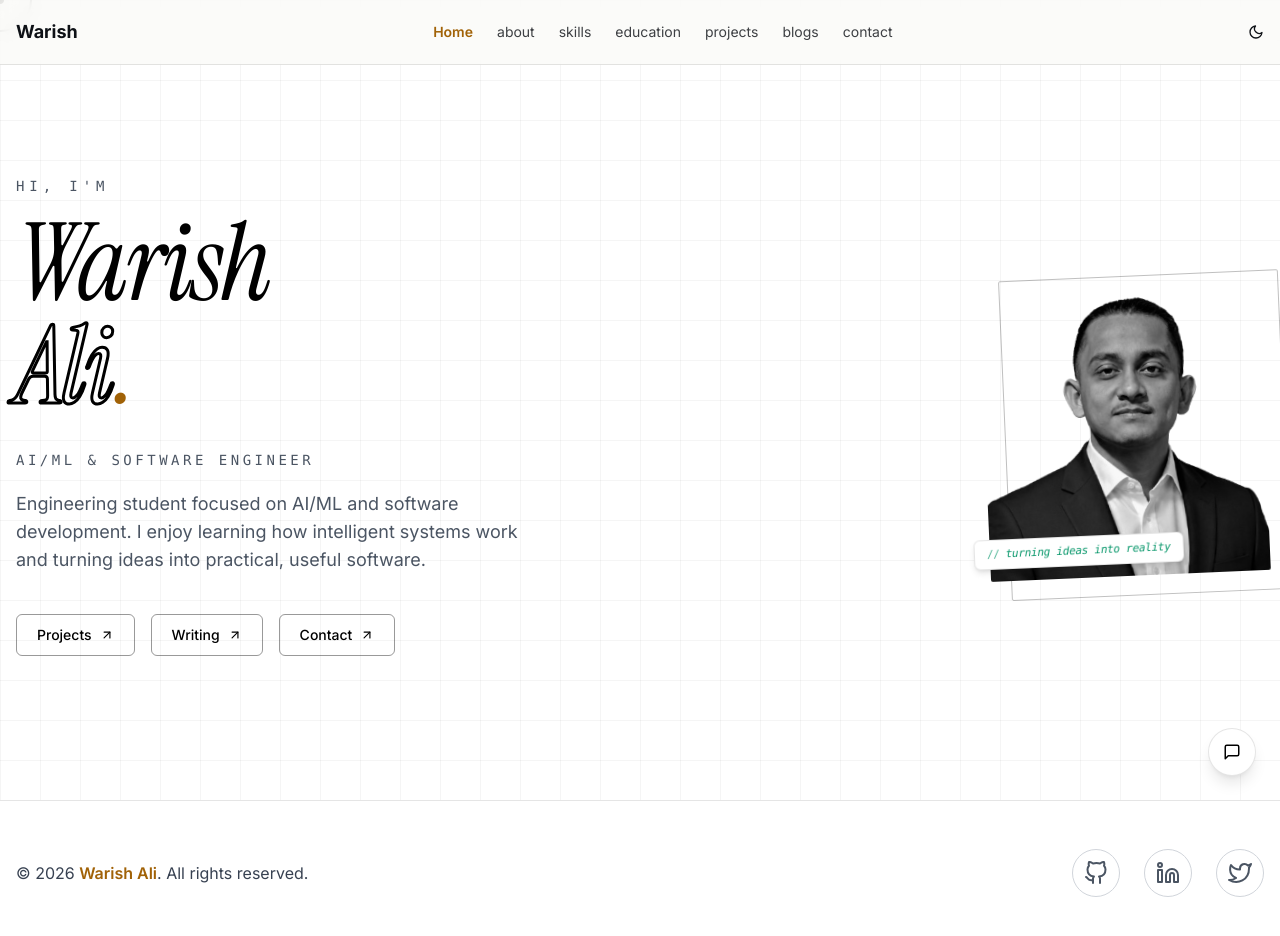
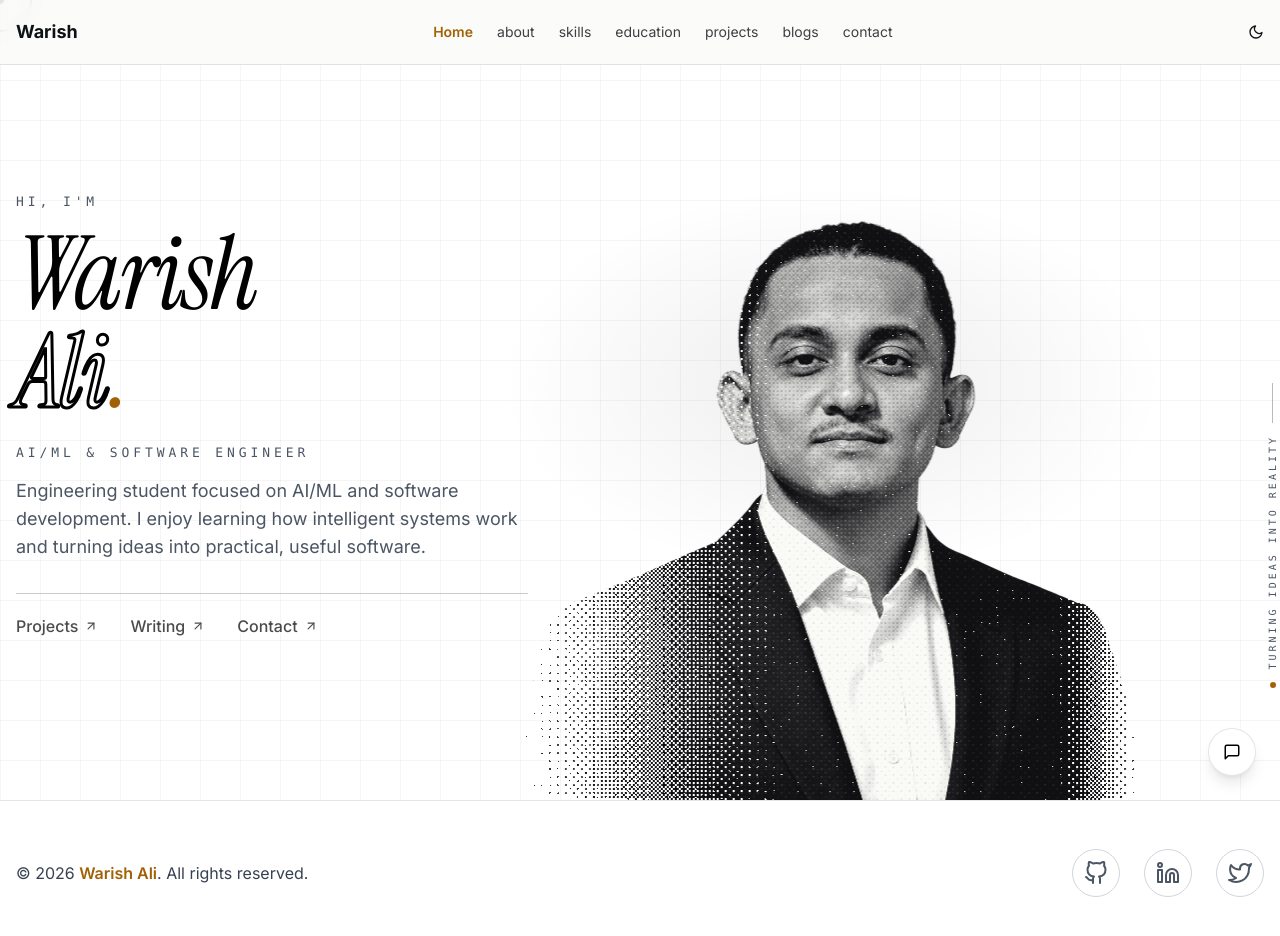
Before and after one commit to WarishAli1/warish-portfolio, a React (Vite) app in the folder project/: page / in a window 1280 px wide. Shown: the top 936 px of the page. Built offline with nearby package versions, Linux system fonts and the light colour scheme.

Commit message:
feat(ui): redesign home page

```diff
--- /dev/null
+++ b/project/src/components/PixelPortrait.jsx
@@ -0,0 +1,135 @@
+import { useEffect, useRef, useState } from "react";
+import { useTheme } from "../context/ThemeContext";
+
+const UPSCALE = 3;
+const BAYER = [0, 8, 2, 10, 12, 4, 14, 6, 3, 11, 1, 9, 15, 7, 13, 5];
+
+const GRAIN_TONES = {
+  dark: { shadow: [8, 11, 18], light: [238, 242, 248] },
+  light: { shadow: [14, 14, 17], light: [250, 250, 247] },
+};
+
+const clamp01 = (v) => (v < 0 ? 0 : v > 1 ? 1 : v);
+const luminance = (r, g, b) => (0.299 * r + 0.587 * g + 0.114 * b) / 255;
+const smoothstep = (a, b, v) => {
+  const t = clamp01((v - a) / (b - a));
+  return t * t * (3 - 2 * t);
+};
+
+const drawGrain = (ctx, img, width, height, dpr, isDark) => {
+  ctx.imageSmoothingQuality = "high";
+  ctx.drawImage(img, 0, 0, width, height);
+
+  const frame = ctx.getImageData(0, 0, width, height);
+  const d = frame.data;
+  const step = Math.max(2, Math.round(dpr * 1.5));
+  const { shadow, light } = GRAIN_TONES[isDark ? "dark" : "light"];
+
+  for (let y = 0; y < height; y++) {
+    const row = (Math.floor(y / step) & 3) * 4;
+
+    for (let x = 0; x < width; x++) {
+      const i = (y * width + x) * 4;
+      const alpha = d[i + 3];
+      if (alpha === 0) continue;
+
+      const threshold = (BAYER[row + (Math.floor(x / step) & 3)] + 0.5) / 16;
+      const grain = (Math.random() - 0.5) * 0.14;
+      const u = x / width;
+      const reach = smoothstep(0, 0.42, u) * (1 - smoothstep(0.86, 1, u));
+
+      if (reach < threshold + grain * 0.5) {
+        d[i + 3] = 0;
+        continue;
+      }
+
+      const lum = clamp01((luminance(d[i], d[i + 1], d[i + 2]) - 0.5) * 1.3 + 0.5);
+      const mix = 0.16 + 0.5 * (1 - reach);
+      const dither = clamp01((lum + grain - threshold) * 4 + 0.5);
+      const t = lum * (1 - mix) + dither * mix;
+
+      d[i] = shadow[0] + (light[0] - shadow[0]) * t;
+      d[i + 1] = shadow[1] + (light[1] - shadow[1]) * t;
+      d[i + 2] = shadow[2] + (light[2] - shadow[2]) * t;
+      d[i + 3] = alpha;
+    }
+  }
+
+  ctx.putImageData(frame, 0, 0);
+};
+
+const PixelPortrait = ({ src, alt, maxUpscale = UPSCALE }) => {
+  const { isDarkMode } = useTheme();
+  const canvasRef = useRef(null);
+  const imageRef = useRef(null);
+  const [native, setNative] = useState(null);
+
+  useEffect(() => {
+    const img = new Image();
+    img.onload = () => {
+      imageRef.current = img;
+      const dpr = window.devicePixelRatio || 1;
+      setNative({
+        height: img.naturalHeight / dpr,
+        ratio: img.naturalWidth / img.naturalHeight,
+      });
+    };
+    img.src = src;
+    return () => {
+      img.onload = null;
+    };
+  }, [src]);
+
+  useEffect(() => {
+    const canvas = canvasRef.current;
+    const img = imageRef.current;
+    if (!native || !canvas || !img) return undefined;
+
+    let frame = 0;
+
+    const render = () => {
+      const dpr = window.devicePixelRatio || 1;
+      const width = Math.round(canvas.clientWidth * dpr);
+      const height = Math.round(canvas.clientHeight * dpr);
+      if (!width || !height) return;
+
+      canvas.width = width;
+      canvas.height = height;
+      const ctx = canvas.getContext("2d", { willReadFrequently: true });
+      ctx.clearRect(0, 0, width, height);
+      drawGrain(ctx, img, width, height, dpr, isDarkMode);
+    };
+
+    const schedule = () => {
+      cancelAnimationFrame(frame);
+      frame = requestAnimationFrame(render);
+    };
+
+    schedule();
+    const observer = new ResizeObserver(schedule);
+    observer.observe(canvas);
+
+    return () => {
+      cancelAnimationFrame(frame);
+      observer.disconnect();
+    };
+  }, [native, isDarkMode]);
+
+  const height = native
+    ? `min(var(--photo-h), ${native.height * maxUpscale}px)`
+    : "var(--photo-h)";
+
+  return (
+    <canvas
+      ref={canvasRef}
+      role="img"
+      aria-label={alt}
+      className={`block max-w-none select-none transition-opacity duration-700 ${
+        native ? "opacity-100" : "opacity-0"
+      }`}
+      style={{ height, width: `calc(${height} * ${native ? native.ratio : 1})` }}
+    />
+  );
+};
+
+export default PixelPortrait;
--- a/project/src/context/ThemeContext.jsx
+++ b/project/src/context/ThemeContext.jsx
@@ -6,7 +6,6 @@ export const useTheme = () => useContext(ThemeContext);
 
 export const ThemeProvider = ({ children }) => {
   const [isDarkMode, setIsDarkMode] = useState(() => {
-    // Check local storage or user preference
     const savedTheme = localStorage.getItem('theme');
     const prefersDark = window.matchMedia('(prefers-color-scheme: dark)').matches;
 
@@ -14,7 +13,6 @@ export const ThemeProvider = ({ children }) => {
   });
 
   useEffect(() => {
-    // Update document class and local storage when theme changes
     if (isDarkMode) {
       document.documentElement.classList.add('dark');
       localStorage.setItem('theme', 'dark');
--- a/project/src/pages/Home.jsx
+++ b/project/src/pages/Home.jsx
@@ -2,11 +2,45 @@ import { Link } from "react-router-dom";
 import { motion } from "framer-motion";
 import { FiArrowUpRight } from "react-icons/fi";
 import { useTheme } from "../context/ThemeContext";
+import PixelPortrait from "../components/PixelPortrait";
+
+const TIER = {
+  name: "clamp(3.5rem, 8vw, 6.75rem)",
+  tagline: "clamp(2rem, 4vw, 4.5rem)",
+  smallText: "font-mono text-xs uppercase tracking-[0.3em] md:text-[13px]",
+};
+
+const EASE = [0.16, 1, 0.3, 1];
+
+const fadeUp = (delay = 0, y = 16) => ({
+  initial: { opacity: 0, y },
+  animate: { opacity: 1, y: 0 },
+  transition: { duration: 0.6, delay },
+});
+
+const Reveal = ({ delay = 0, children, className = "", style }) => (
+  <span className="block overflow-hidden py-[0.06em]">
+    <motion.span
+      initial={{ y: "110%" }}
+      animate={{ y: 0 }}
+      transition={{ duration: 0.9, delay, ease: EASE }}
+      className={`block ${className}`}
+      style={style}
+    >
+      {children}
+    </motion.span>
+  </span>
+);
 
 const Home = () => {
   const { isDarkMode } = useTheme();
   const muted = isDarkMode ? "text-gray-400" : "text-gray-600";
   const ink = isDarkMode ? "text-white" : "text-black";
+  const hairline = isDarkMode ? "border-white/20" : "border-black/20";
+  const outline = isDarkMode ? "rgba(255,255,255,0.75)" : "rgba(0,0,0,0.7)";
+  const glow = isDarkMode
+    ? "radial-gradient(closest-side at 50% 38%, rgba(148,163,210,0.16), transparent 72%)"
+    : "radial-gradient(closest-side at 50% 38%, rgba(0,0,0,0.07), transparent 72%)";
 
   const links = [
     { to: "/projects", label: "Projects" },
@@ -16,26 +50,39 @@ const Home = () => {
 
   return (
     <main
-      className={`min-h-screen grid-bg ${isDarkMode ? "dark-grid" : "light-grid"}`}
+      className={`relative min-h-screen overflow-hidden grid-bg ${
+        isDarkMode ? "dark-grid" : "light-grid"
+      }`}
     >
-      <section className="container-custom mx-auto flex min-h-screen max-w-6xl flex-col justify-center px-6 pt-24 pb-16">
-        <div className="relative grid grid-cols-1 items-center gap-y-10 md:grid-cols-12">
-          <div className="relative z-10 md:col-span-7">
+      <motion.div
+        initial={{ opacity: 0, y: 40 }}
+        animate={{ opacity: 1, y: 0 }}
+        transition={{ duration: 1, ease: EASE }}
+        className="pointer-events-none absolute bottom-0 right-0 z-0 [--photo-h:40vh] max-md:inset-x-0 max-md:flex max-md:justify-center md:right-[11vw] md:[--photo-h:80vh]"
+      >
+        <div className="relative">
+          <div
+            aria-hidden="true"
+            className="absolute -inset-x-[25%] -bottom-[4%] -top-[8%] -z-10"
+            style={{ background: glow }}
+          />
+          <PixelPortrait src="/warish.png" alt="Warish Ali" />
+        </div>
+      </motion.div>
+
+      <section className="container-custom relative z-10 mx-auto flex min-h-screen max-w-6xl flex-col justify-center px-6 pb-[46vh] pt-28 md:pb-16 md:pt-24">
+        <div className="max-w-xl md:max-w-[54%]">
           <motion.p
-              initial={{ opacity: 0, y: 12 }}
-              animate={{ opacity: 1, y: 0 }}
-              transition={{ duration: 0.5 }}
-              className={`mb-4 font-mono text-xs uppercase tracking-[0.35em] md:text-sm ${muted}`}
+            {...fadeUp(0.1, 8)}
+            className={`mb-4 ${TIER.smallText} ${muted}`}
           >
             Hi, I'm
           </motion.p>
 
           <motion.h1
-              initial={{ opacity: 0, y: 24 }}
-              animate={{ opacity: 1, y: 0 }}
-              transition={{ duration: 0.7, delay: 0.1 }}
-              className="font-display italic select-none leading-[0.95] tracking-tight"
-              style={{ fontSize: "clamp(3.5rem, 9vw, 6.75rem)" }}
+            {...fadeUp(0.2, 24)}
+            className="select-none font-display italic leading-[0.95] tracking-tight"
+            style={{ fontSize: TIER.name }}
           >
             <span className={`block ${ink}`}>Warish</span>
             <span className="block">
@@ -50,89 +97,45 @@ const Home = () => {
           </motion.h1>
 
           <motion.p
-              initial={{ opacity: 0 }}
-              animate={{ opacity: 1 }}
-              transition={{ duration: 0.6, delay: 0.45 }}
-              className={`mt-8 font-mono text-xs uppercase tracking-[0.25em] md:text-sm ${muted}`}
+            {...fadeUp(0.4)}
+            className={`mt-6 ${TIER.smallText} ${muted}`}
           >
             AI/ML &amp; Software Engineer
           </motion.p>
 
+          <motion.div
+            {...fadeUp(0.9, 0)}
+            className={`absolute bottom-[14%] right-0 hidden translate-x-[calc(100%+1.25rem)] flex-col items-center gap-3 md:flex ${muted}`}>
+            <span aria-hidden="true" className="h-10 w-px bg-current opacity-40"/>
+            <span className="rotate-180 font-mono text-[10px] uppercase tracking-[0.3em] [writing-mode:vertical-rl]">turning ideas into reality</span>
+            <span aria-hidden="true"className="h-1.5 w-1.5 rounded-full bg-current text-accent"/>
+          </motion.div>
+
           <motion.p
-              initial={{ opacity: 0 }}
-              animate={{ opacity: 1 }}
-              transition={{ duration: 0.6, delay: 0.55 }}
-              className={`mt-5 max-w-lg text-base leading-relaxed md:text-lg ${muted}`}
+            {...fadeUp(0.5)}
+            className={`mt-4 max-w-lg text-base leading-relaxed md:text-lg ${muted}`}
           >
             Engineering student focused on AI/ML and software development. I
-              enjoy learning how intelligent systems work and turning ideas
-              into practical, useful software.
+            enjoy learning how intelligent systems work and turning ideas into
+            practical, useful software.
           </motion.p>
 
-            <motion.div
-              initial={{ opacity: 0, y: 16 }}
-              animate={{ opacity: 1, y: 0 }}
-              transition={{ duration: 0.6, delay: 0.7 }}
-              className="mt-10 flex flex-wrap items-center gap-4"
+          <motion.nav
+            {...fadeUp(0.65)}
+            aria-label="Primary"
+            className={`mt-8 flex max-w-lg flex-wrap items-center gap-x-8 gap-y-3 border-t pt-5 ${hairline}`}
           >
             {links.map((l) => (
               <Link
                 key={l.to}
                 to={l.to}
-                  className={`group inline-flex items-center gap-2 rounded-md border px-5 py-2.5 text-sm font-medium transition-all duration-300 hover:-translate-y-0.5 ${
-                    isDarkMode
-                      ? "border-white/40 text-white hover:border-white hover:bg-white/5"
-                      : "border-black/40 text-black hover:border-black hover:bg-black/5"
-                  }`}
+                className={`group inline-flex items-center gap-1.5 text-base font-medium opacity-70 transition-opacity duration-300 hover:opacity-100 ${ink}`}
               >
                 {l.label}
                 <FiArrowUpRight className="h-3.5 w-3.5 transition-transform duration-300 group-hover:-translate-y-0.5 group-hover:translate-x-0.5" />
               </Link>
             ))}
-            </motion.div>
-          </div>
-
-          <div className="relative z-0 flex justify-center md:col-span-5 md:justify-end">
-            <motion.div
-              initial={{ opacity: 0, y: 24, rotate: 0 }}
-              animate={{ opacity: 1, y: 0, rotate: -2.5 }}
-              transition={{ duration: 0.9, delay: 0.25, ease: [0.16, 1, 0.3, 1] }}
-              className="relative"
-            >
-              <div
-                aria-hidden="true"
-                className={`absolute -bottom-4 -right-4 h-full w-full rounded-sm border md:-bottom-5 md:-right-5 ${
-                  isDarkMode ? "border-white/25" : "border-black/25"
-                }`}
-              />
-              <img
-                src="/warish.png"
-                alt="Warish Ali"
-                draggable={false}
-                className={`relative h-64 w-auto max-w-[280px] select-none rounded-sm object-cover md:h-80 ${
-                  isDarkMode
-                    ? "grayscale contrast-125 brightness-110"
-                    : "grayscale contrast-110"
-                }`}
-              />
-              <span
-                className={`absolute -left-3 bottom-3 flex items-center gap-1.5 rounded-md border px-3 py-1.5 font-mono text-[11px] normal-case tracking-tight shadow-md md:-left-4 ${
-                  isDarkMode
-                    ? "border-white/15 bg-[#12161d]"
-                    : "border-black/10 bg-white"
-                }`}
-              >
-                <span className={isDarkMode ? "text-emerald-400/70" : "text-emerald-600/70"}>//</span>
-                <span
-                  className={`italic ${
-                    isDarkMode ? "text-emerald-400" : "text-emerald-600"
-                  }`}
-                >
-                  turning ideas into reality
-                </span>
-              </span>
-            </motion.div>
-          </div>
+          </motion.nav>
         </div>
       </section>
     </main>
```
Also changed, not shown: project/public/warish.png. Lines whose indentation alone changed are shown as unchanged.
